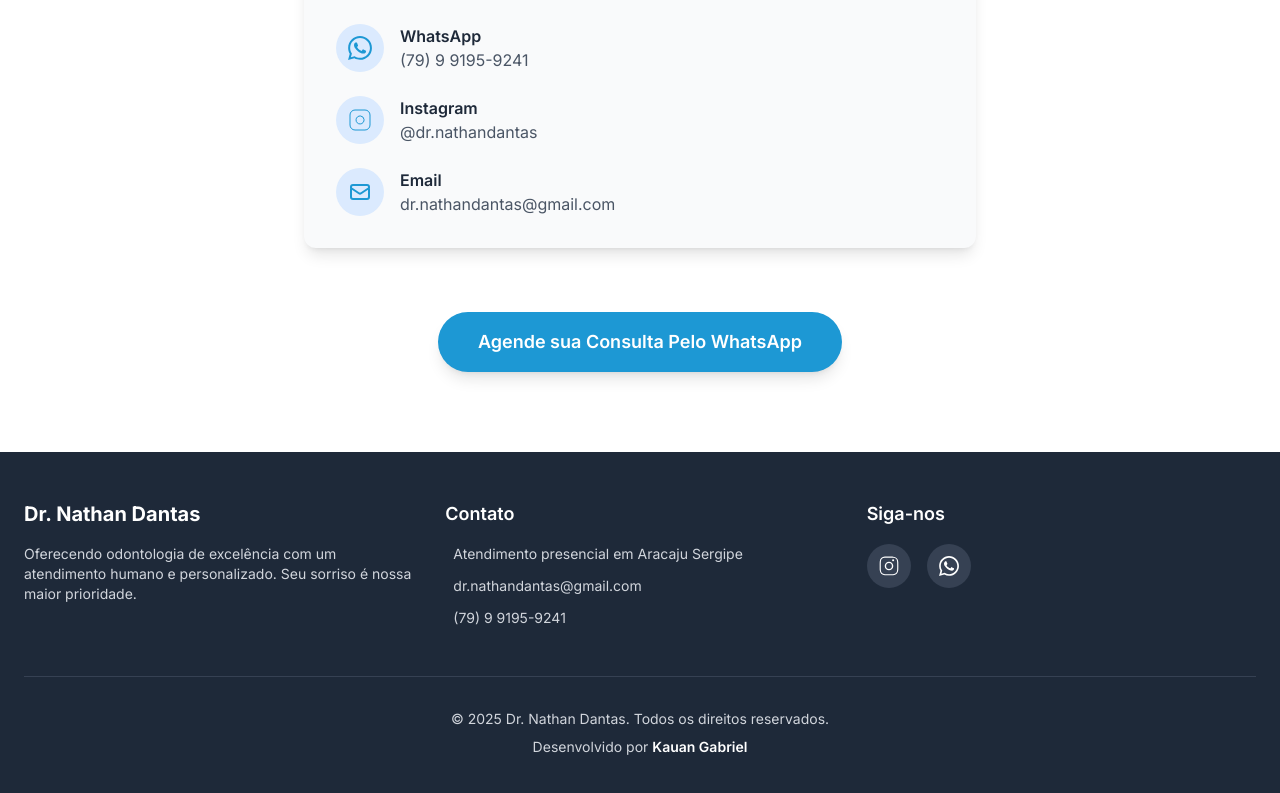
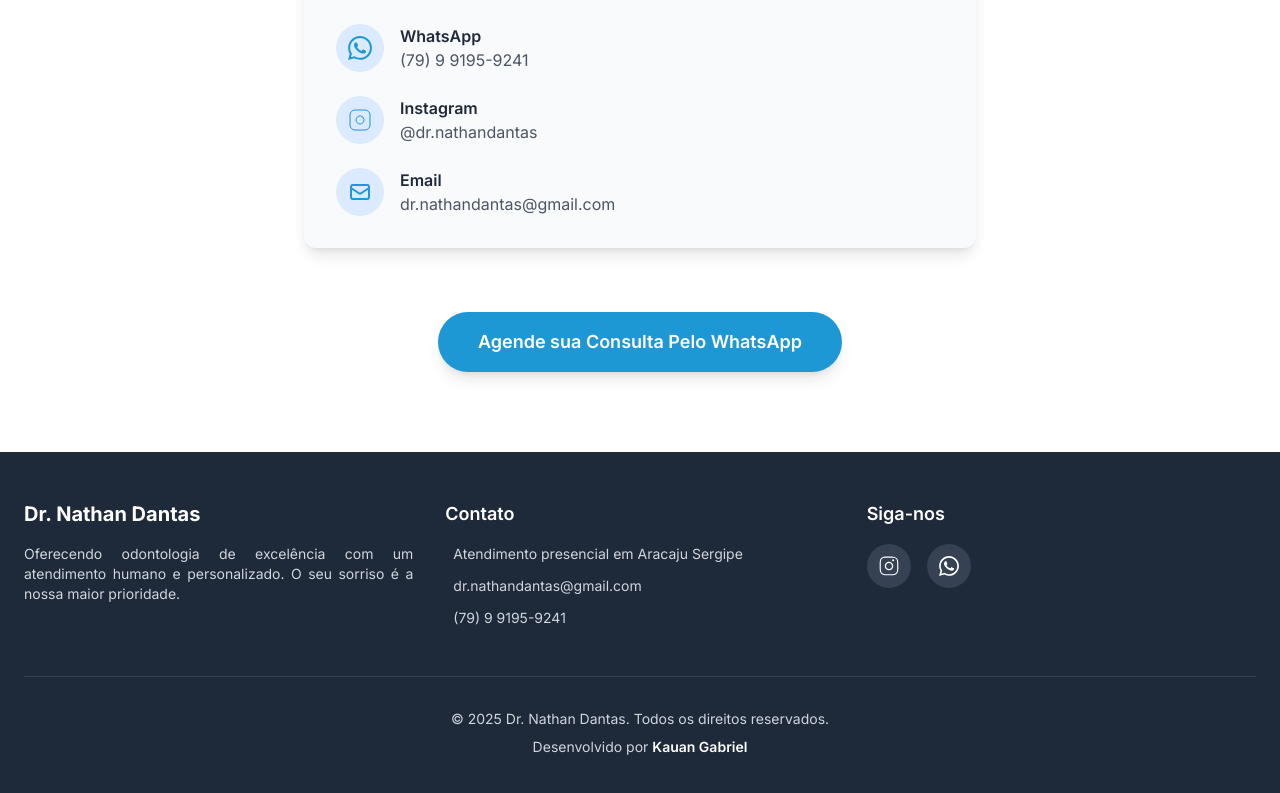
Before and after one commit to KauanGab/nathan-dantas-dentista, a Next.js app in the folder dr-nathan-dantas-portfolio/: page / in a window 1280 px wide. Shown: the part 4039-4832 px from the top of the page. Built offline with nearby package versions, Linux system fonts and the light colour scheme.

Commit message:
Styles: justificano o footer e triocando icon da tela de serviços

```diff
--- a/dr-nathan-dantas-portfolio/src/app/components/Footer.js
+++ b/dr-nathan-dantas-portfolio/src/app/components/Footer.js
@@ -15,8 +15,8 @@ const Footer = () => {
 
             <div className="sm:col-span-2 lg:col-span-1">
               <h3 className="text-xl font-bold text-white mb-4">Dr. Nathan Dantas</h3>
-              <p className="text-sm">
-                Oferecendo odontologia de excelência com um atendimento humano e personalizado. Seu sorriso é nossa maior prioridade.
+              <p className="text-sm text-justify">
+                Oferecendo odontologia de excelência com um atendimento humano e personalizado. O seu sorriso é a nossa maior prioridade.
               </p>
             </div>
 
@@ -58,7 +58,9 @@ const Footer = () => {
 
         <div className="mt-12 border-t border-gray-700 pt-8 text-center text-sm">
           <p>&copy; {new Date().getFullYear()} Dr. Nathan Dantas. Todos os direitos reservados.</p>
-          <p className="mt-2">Desenvolvido por <span className="font-semibold text-white">Kauan Gabriel</span></p>
+          <a href="https://www.linkedin.com/in/kauan-gabriel-b5721b258/" target="_blank" rel="noopener noreferrer" className="mt-2 block">
+            Desenvolvido por <span className="font-semibold text-white">Kauan Gabriel</span>
+          </a>
         </div>
       </div>
     </footer>
--- a/dr-nathan-dantas-portfolio/src/app/components/ServicesSection.js
+++ b/dr-nathan-dantas-portfolio/src/app/components/ServicesSection.js
@@ -124,11 +124,10 @@ const ServicesSection = () => {
                           boundsPadding={25}
                           style={{ height: '100%' }}
                           handle={
-                            <div className="w-8 h-8 bg-white rounded-full shadow-lg border-2 border-custom-blue flex items-center justify-center">
-                              <div className="flex space-x-1">
-                                <div className="w-0.5 h-4 bg-custom-blue"></div>
-                                <div className="w-0.5 h-4 bg-custom-blue"></div>
-                              </div>
+                            <div className="w-10 h-10 bg-white rounded-full shadow-lg border-2 border-custom-blue flex items-center justify-center">
+                              <svg xmlns="http://www.w3.org/2000/svg" className="h-6 w-6 text-custom-blue" fill="none" viewBox="0 0 24 24" stroke="currentColor" strokeWidth="2">
+                                <path strokeLinecap="round" strokeLinejoin="round" d="M8 7h12m0 0l-4-4m4 4l-4 4m0 6H4m0 0l4 4m-4-4l4-4" />
+                              </svg>
                             </div>
                           }
                         />
```
